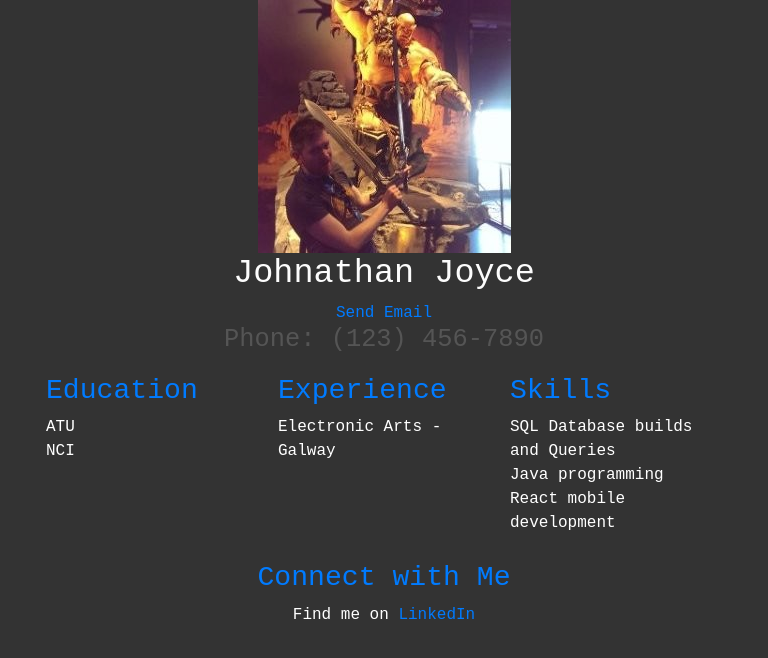
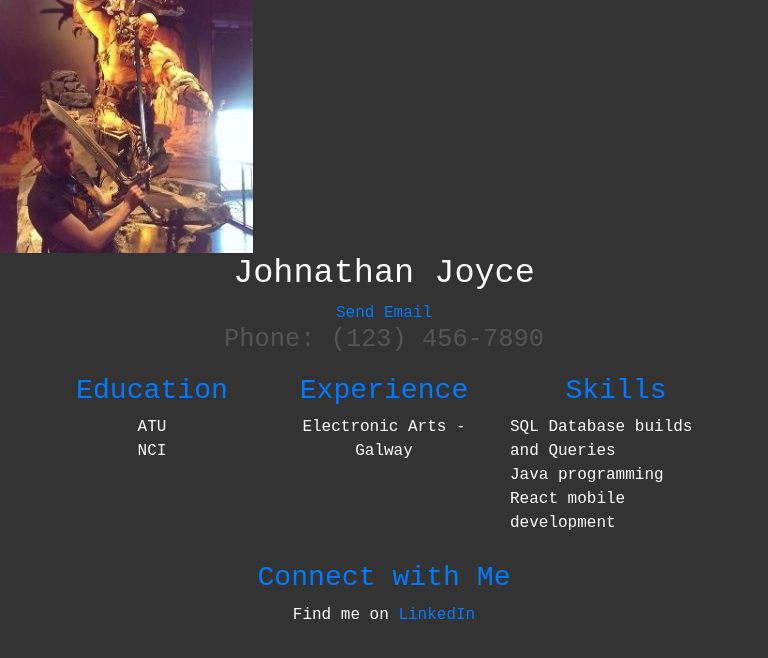
Before and after one commit to jabberjayjay/Week6, a plain HTML site: page index.html in a window 768 px wide. Drawn offline with nearby package versions, Linux system fonts and the light colour scheme.

Commit message:
More styling

```diff
--- a/Style.css
+++ b/Style.css
@@ -38,3 +38,30 @@ a {
     padding: 10px;
     text-align: left;
 }
+
+@media screen and (max-width: 768px) {
+    .container {
+        flex-direction: column;
+    }
+
+    .header{
+        max-width: 100px;
+        flex-direction: column;
+    }
+
+
+    .column {
+        text-align: center;
+    }
+}
+
+@media screen and (min-width: 768px) {
+    .container {
+        flex-direction: row;
+    }
+
+
+    .column {
+        text-align: center;
+    }
+}
```
